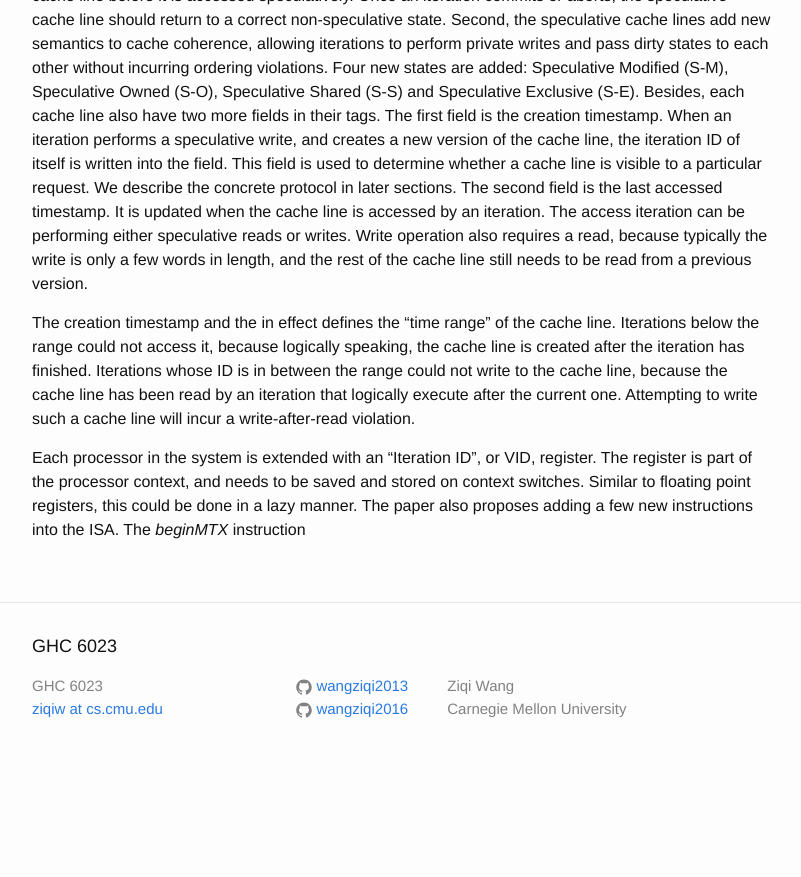
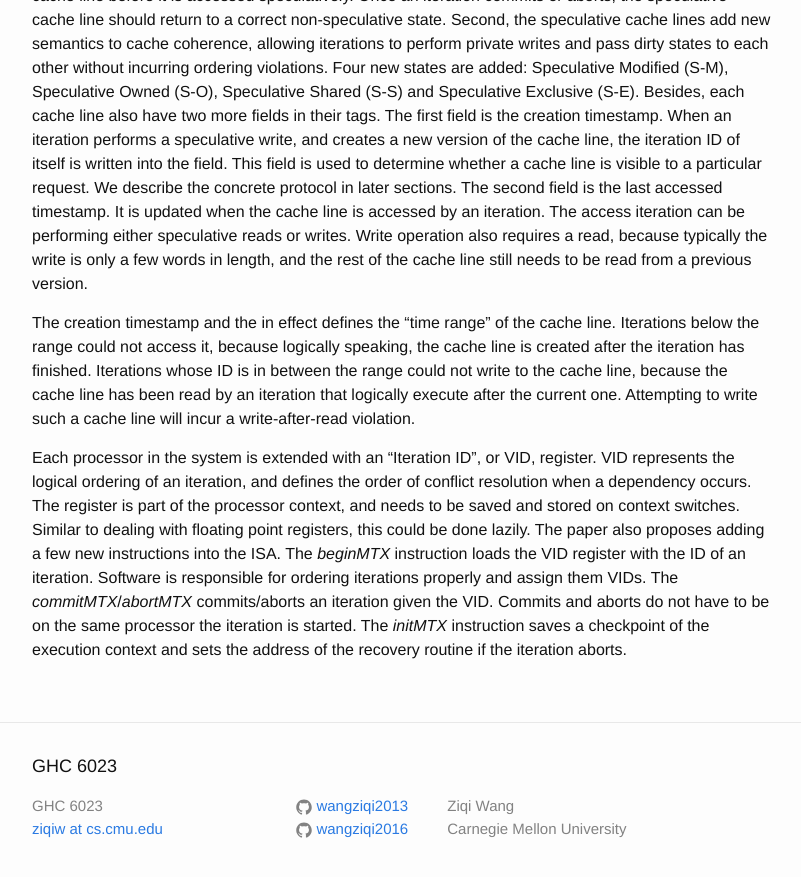
Before and after one commit to wangziqi2013/wangziqi2013.github.io, a Jekyll site: the page built from _posts/2018-06-02-Hardware-Multithreaded-Transactions.markdown, in a window 1280 px wide and 900 px high, scrolled down 1000 px. Shown: the top 877 px of the window, without its empty margins (238-1039 px from the left). Built offline with Jekyll 4.4.1, drawn with Linux system fonts in a browser that asks for light colours; before the commit the page ends 1780 px from its top, so only the background shows below that.

Commit message:
Finish ISA

```diff
--- a/_posts/2018-06-02-Hardware-Multithreaded-Transactions.markdown
+++ b/_posts/2018-06-02-Hardware-Multithreaded-Transactions.markdown
@@ -53,6 +53,11 @@ Iterations whose ID is in between the range could not write to the cache line, b
 an iteration that logically execute after the current one. Attempting to write such a cache line will incur a write-after-read
 violation.
 
-Each processor in the system is extended with an "Iteration ID", or VID, register. The register is part of the processor
-context, and needs to be saved and stored on context switches. Similar to floating point registers, this could be done
-in a lazy manner. The paper also proposes adding a few new instructions into the ISA. The *beginMTX* instruction
+Each processor in the system is extended with an "Iteration ID", or VID, register. VID represents the logical ordering
+of an iteration, and defines the order of conflict resolution when a dependency occurs. The register is part of the processor
+context, and needs to be saved and stored on context switches. Similar to dealing with floating point registers, this could
+be done lazily. The paper also proposes adding a few new instructions into the ISA. The *beginMTX* instruction
+loads the VID register with the ID of an iteration. Software is responsible for ordering iterations properly and assign
+them VIDs. The *commitMTX*/*abortMTX* commits/aborts an iteration given the VID. Commits and aborts do not have to
+be on the same processor the iteration is started. The *initMTX* instruction saves a checkpoint of the execution context
+and sets the address of the recovery routine if the iteration aborts.
```
